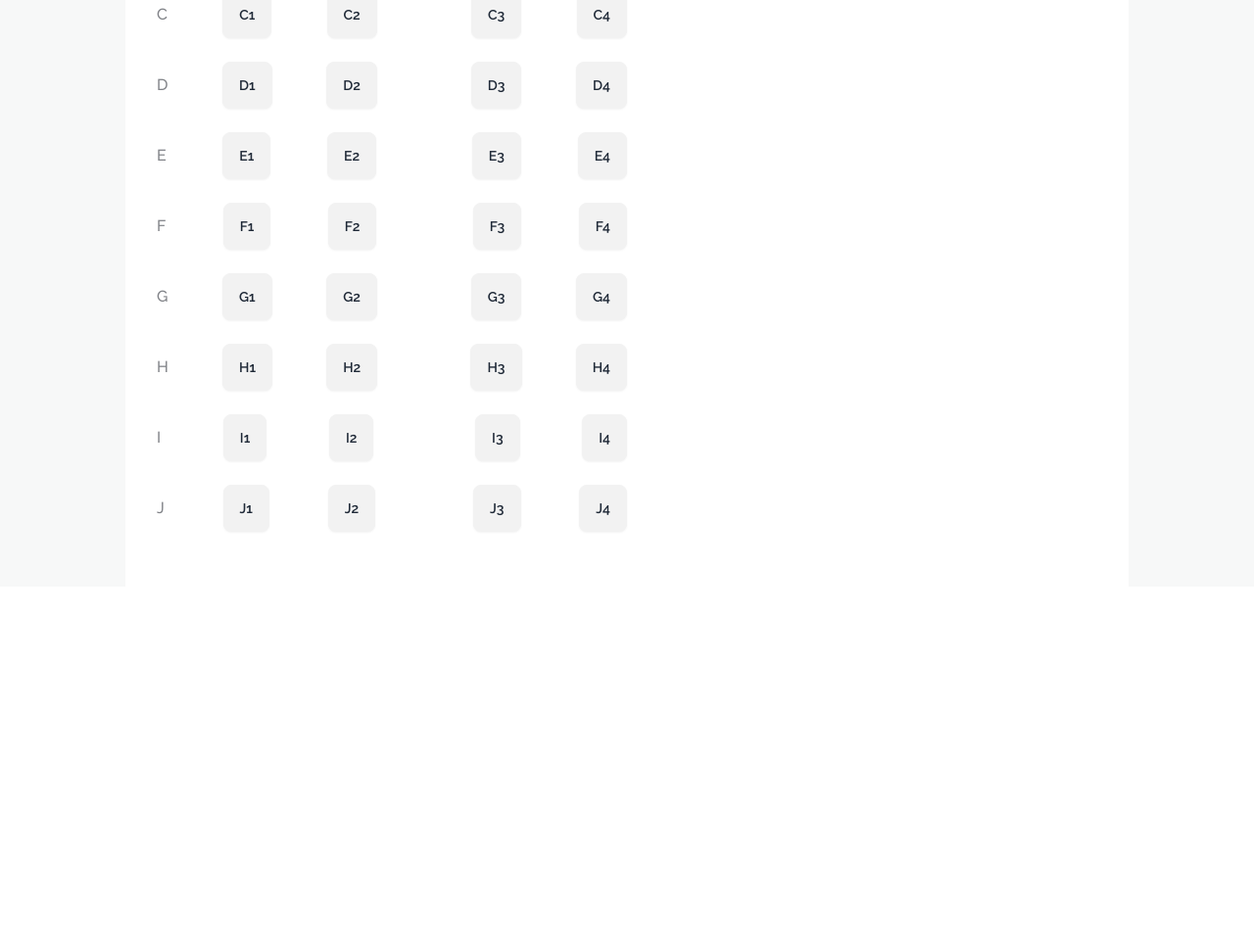
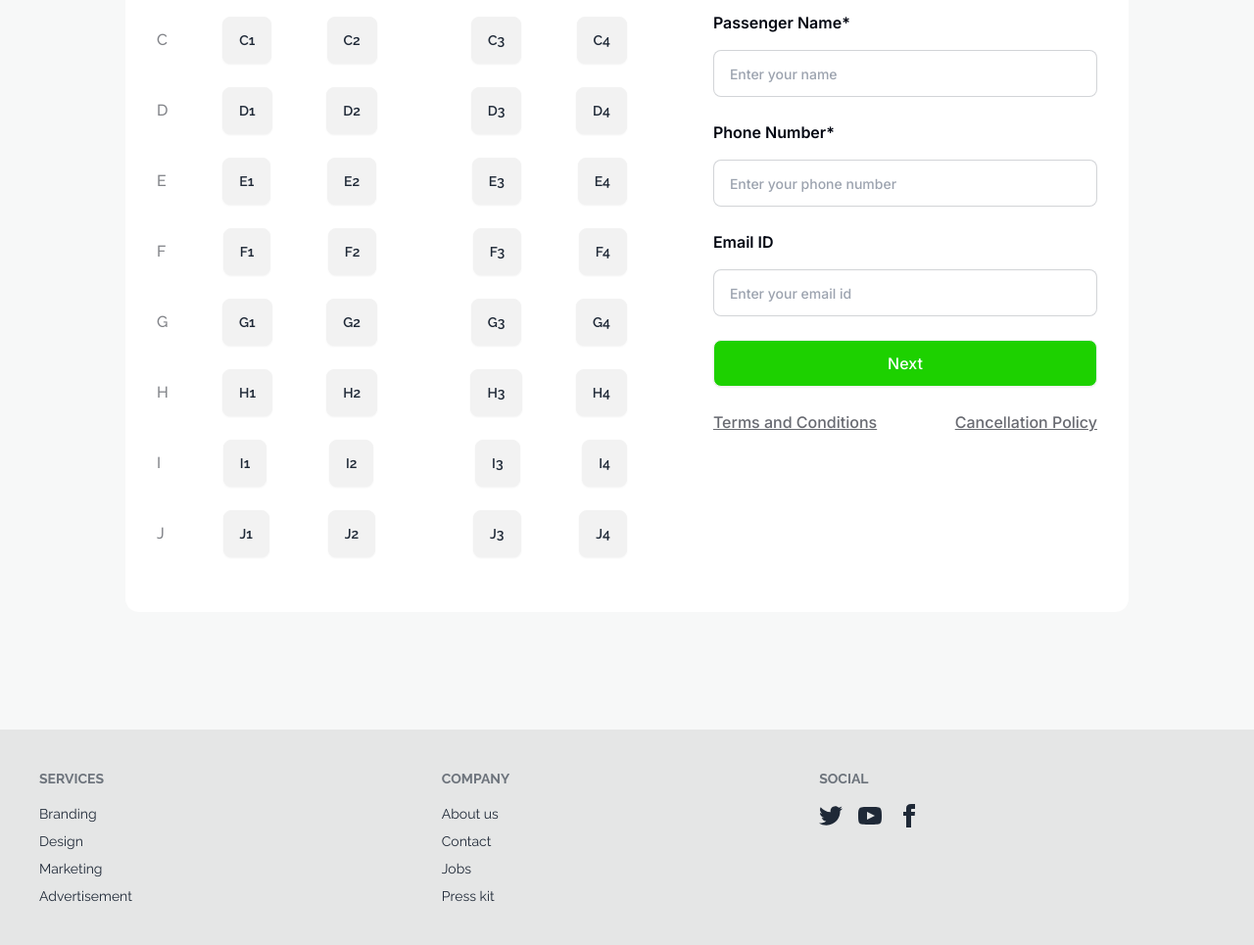
Before and after one commit to DeveloperImran1/Assignment-5, a plain HTML site: page index.html in a window 1280 px wide. Shown: the part 2425-3390 px from the top of the page at 98% size. Before the commit the page ends 3024 px from the top, so only its background shows below. Drawn offline with nearby package versions, Linux system fonts and the light colour scheme.

Commit message:
footer section added

```diff
--- a/index.html
+++ b/index.html
@@ -202,7 +202,7 @@
         </section>
 
         <!-- PH Poribhon section  -->
-        <section class="w-full bg-[#F7F8F8] font-[Raleway] mt-[120px]">
+        <section class="w-full bg-[#F7F8F8] font-[Raleway] mt-[120px] pb-[120px]">
             <div class=" pt-[100px] pb-[40px]">
                 <h2 class="text-[40px] text-center font-extrabold">P.H Paribahan</h2>
                 <p class="w-[700px] mx-auto text-[18px] text-center text-[#03071299] ">Yes, you can run unit tests and
@@ -308,7 +308,7 @@
             </div>
 
             <!-- bus set section  -->
-            <div class="w-[80%] mx-auto p-[32px] bg-[#FFFFFF] flex justify-between">
+            <div class="w-[80%] mx-auto p-[32px] bg-[#FFFFFF] flex justify-between rounded-[14px] mt-[26px] ">
 
                 <!-- seat left part  -->
                 <div class="w-[50%]">
@@ -340,7 +340,7 @@
                             </svg>
 
 
-                            <svg  width="112.000000" height="28.000000" viewBox="0 0 112 28" fill="none"
+                            <svg width="112.000000" height="28.000000" viewBox="0 0 112 28" fill="none"
                                 xmlns="http://www.w3.org/2000/svg" xmlns:xlink="http://www.w3.org/1999/xlink">
                                 <desc>
                                     Created with Pixso.
@@ -491,7 +491,8 @@
                             <p>BDT 1100</p>
                         </div>
                         <div class="flex justify-between ">
-                            <input type="text" placeholder="Have any copupon?" class="input input-bordered input-md w-full max-w-xs" />
+                            <input type="text" placeholder="Have any copupon?"
+                                class="input input-bordered input-md w-full max-w-xs" />
                             <button class="btn text-[16px] font-medium text-[#FFF] bg-[#1DD100]">Button</button>
 
                         </div>
@@ -502,6 +503,25 @@
                         </div>
                     </div>
 
+                    <div>
+                        <h1 class="mt-[24px] font-semibold text-[#030712]">Passenger Name*</h1>
+                        <input type="text" placeholder="Enter your name"
+                            class="input input-bordered input-md w-full  mt-[16px]" />
+                        <h1 class="mt-[24px] font-semibold text-[#030712]">Phone Number*</h1>
+                        <input type="number" placeholder="Enter your phone number"
+                            class="input input-bordered input-md w-full  mt-[16px]" />
+                        <h1 class="mt-[24px] font-semibold text-[#030712]">Email ID</h1>
+                        <input type="email" placeholder="Enter your email id"
+                            class="input input-bordered input-md w-full  mt-[16px]" />
+                        <button class="btn text-[16px] font-medium text-[#FFF] bg-[#1DD100] my-[24px] w-full p-[14px]">Next</button>
+
+                        <div class="flex justify-between text-base font-medium text-[#03071299]">
+                            <a href="#" class="underline">Terms and Conditions</a>
+                            <a href="#" class="underline">Cancellation Policy</a>
+                        </div>
+
+                    </div>
+
                 </div>
 
             </div>
@@ -510,6 +530,32 @@
     </main>
 
     <footer>
+
+        <footer class="footer p-10 bg-base-300 text-base-content">
+            <nav>
+              <h6 class="footer-title">Services</h6>
+              <a class="link link-hover">Branding</a>
+              <a class="link link-hover">Design</a>
+              <a class="link link-hover">Marketing</a>
+              <a class="link link-hover">Advertisement</a>
+            </nav>
+            <nav>
+              <h6 class="footer-title">Company</h6>
+              <a class="link link-hover">About us</a>
+              <a class="link link-hover">Contact</a>
+              <a class="link link-hover">Jobs</a>
+              <a class="link link-hover">Press kit</a>
+            </nav>
+            <nav>
+              <h6 class="footer-title">Social</h6>
+              <div class="grid grid-flow-col gap-4">
+                <a><svg xmlns="http://www.w3.org/2000/svg" width="24" height="24" viewBox="0 0 24 24" class="fill-current"><path d="M24 4.557c-.883.392-1.832.656-2.828.775 1.017-.609 1.798-1.574 2.165-2.724-.951.564-2.005.974-3.127 1.195-.897-.957-2.178-1.555-3.594-1.555-3.179 0-5.515 2.966-4.797 6.045-4.091-.205-7.719-2.165-10.148-5.144-1.29 2.213-.669 5.108 1.523 6.574-.806-.026-1.566-.247-2.229-.616-.054 2.281 1.581 4.415 3.949 4.89-.693.188-1.452.232-2.224.084.626 1.956 2.444 3.379 4.6 3.419-2.07 1.623-4.678 2.348-7.29 2.04 2.179 1.397 4.768 2.212 7.548 2.212 9.142 0 14.307-7.721 13.995-14.646.962-.695 1.797-1.562 2.457-2.549z"></path></svg></a>
+                <a><svg xmlns="http://www.w3.org/2000/svg" width="24" height="24" viewBox="0 0 24 24" class="fill-current"><path d="M19.615 3.184c-3.604-.246-11.631-.245-15.23 0-3.897.266-4.356 2.62-4.385 8.816.029 6.185.484 8.549 4.385 8.816 3.6.245 11.626.246 15.23 0 3.897-.266 4.356-2.62 4.385-8.816-.029-6.185-.484-8.549-4.385-8.816zm-10.615 12.816v-8l8 3.993-8 4.007z"></path></svg></a>
+                <a><svg xmlns="http://www.w3.org/2000/svg" width="24" height="24" viewBox="0 0 24 24" class="fill-current"><path d="M9 8h-3v4h3v12h5v-12h3.642l.358-4h-4v-1.667c0-.955.192-1.333 1.115-1.333h2.885v-5h-3.808c-3.596 0-5.192 1.583-5.192 4.615v3.385z"></path></svg></a>
+              </div>
+            </nav>
+          </footer>
+
 
     </footer>
 
```
